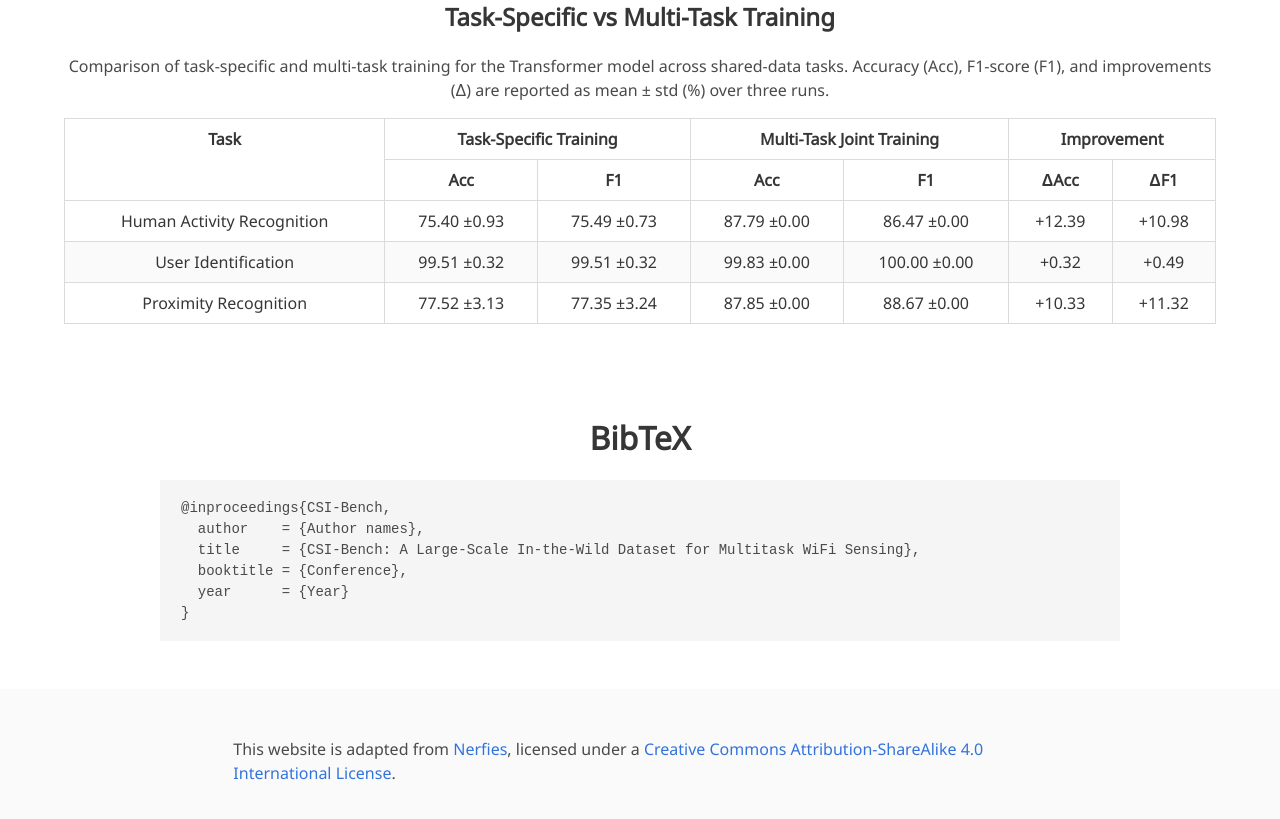
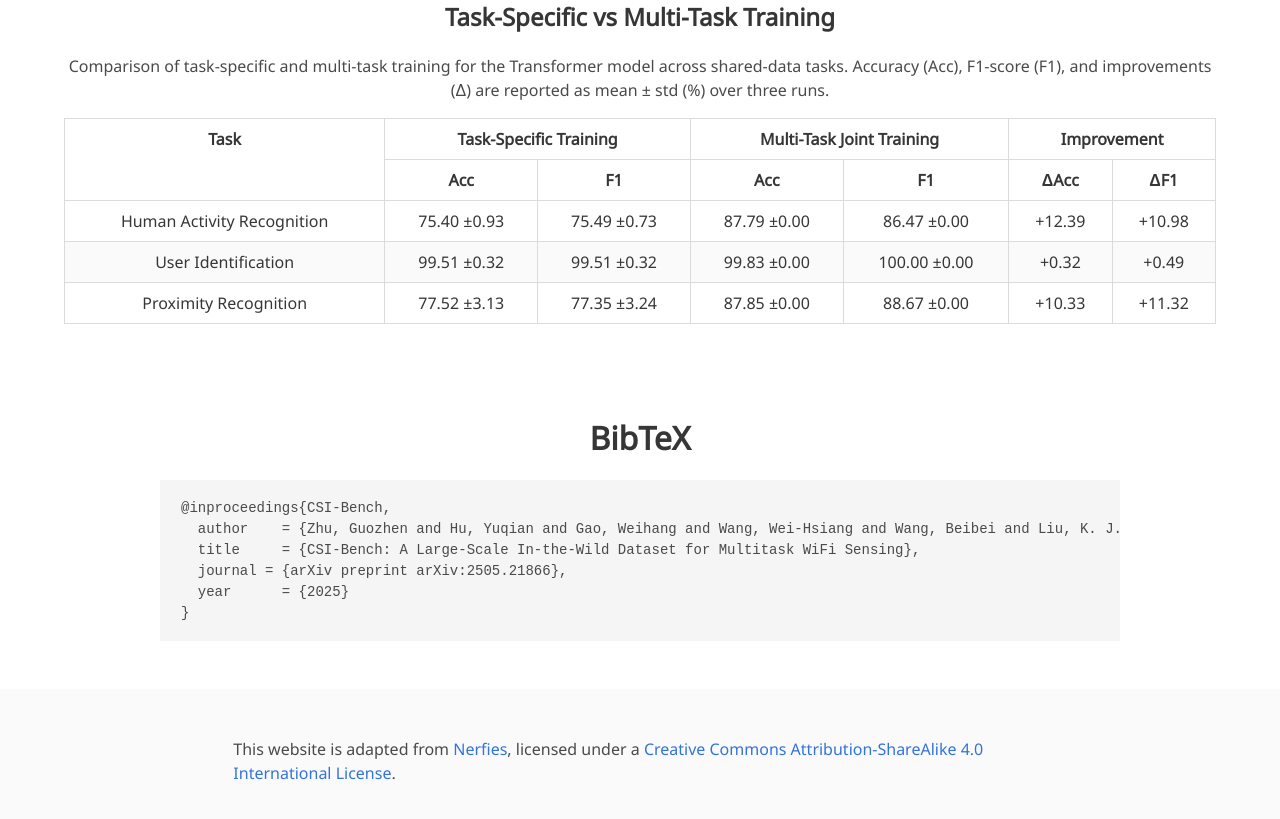
Before and after one commit to ai-iot-sensing/ai-iot-sensing.github.io, a plain HTML site: page projects/project.html in a window 1280 px wide. Shown: the part 3294-4113 px from the top of the page. Drawn offline with Linux system fonts and the light colour scheme; some icons are missing; a web font is replaced by a local one.

Commit message:
update the citation

```diff
--- a/projects/project.html
+++ b/projects/project.html
@@ -336,10 +336,10 @@ The data collection system follows a hierarchical sensing architecture composed
   <div class="container is-max-desktop content">
     <h2 class="title is-3 has-text-centered">BibTeX</h2>
     <pre><code>@inproceedings{CSI-Bench,
-  author    = {Author names},
+  author    = {Zhu, Guozhen and Hu, Yuqian and Gao, Weihang and Wang, Wei-Hsiang and Wang, Beibei and Liu, K. J. Ray},
   title     = {CSI-Bench: A Large-Scale In-the-Wild Dataset for Multitask WiFi Sensing},
-  booktitle = {Conference},
-  year      = {Year}
+  journal = {arXiv preprint arXiv:2505.21866},
+  year      = {2025}
 }</code></pre>
   </div>
 </section>
```
